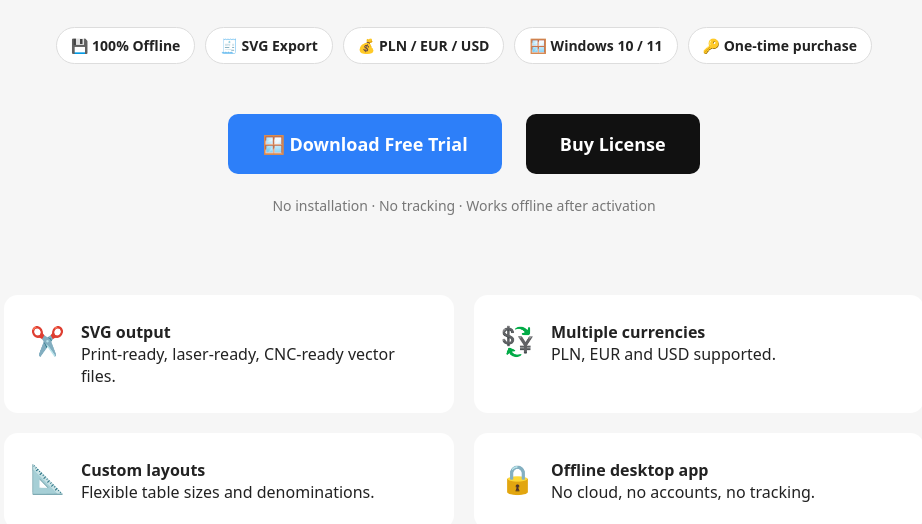
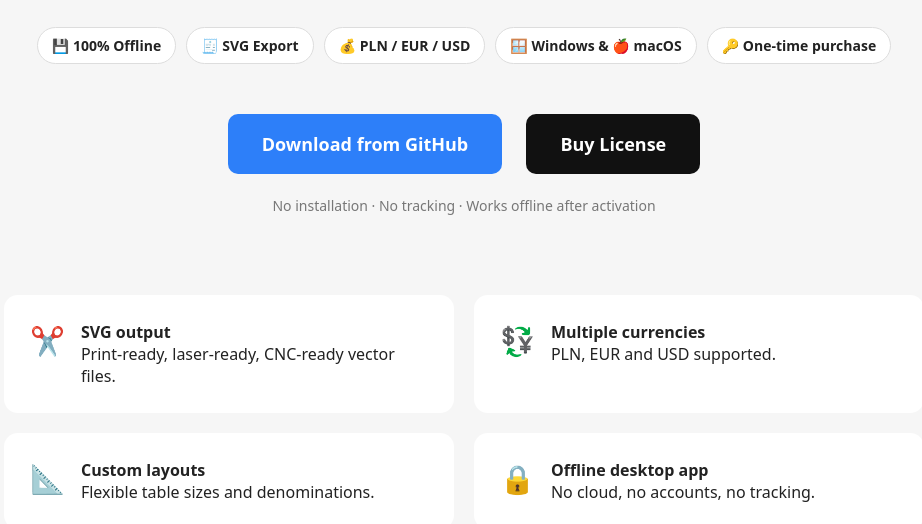
Before and after one commit to lbujas/moneytable, a plain HTML site: page index.html in a window 1280 px wide. Shown: the part 276-800 px from the top of the page, without its empty margins (176-1098 px from the left). Drawn offline with Linux system fonts and the light colour scheme.

Commit message:
Update index.html

```diff
--- a/index.html
+++ b/index.html
@@ -6,9 +6,7 @@
     <meta name="viewport" content="width=device-width, initial-scale=1.0">
 
     <style>
-        * {
-            box-sizing: border-box;
-        }
+        * { box-sizing: border-box; }
 
         body {
             font-family: system-ui, -apple-system, BlinkMacSystemFont, "Segoe UI", sans-serif;
@@ -75,15 +73,8 @@
             box-shadow: 0 12px 30px rgba(0,0,0,0.15);
         }
 
-        .btn-download {
-            background: #2d7ff9;
-            color: #fff;
-        }
-
-        .btn-buy {
-            background: #111;
-            color: #fff;
-        }
+        .btn-download { background: #2d7ff9; color: #fff; }
+        .btn-buy { background: #111; color: #fff; }
 
         .subtext {
             font-size: 14px;
@@ -108,9 +99,7 @@
             align-items: flex-start;
         }
 
-        .feature .icon {
-            font-size: 28px;
-        }
+        .feature .icon { font-size: 28px; }
 
         footer {
             margin-top: 100px;
@@ -119,13 +108,8 @@
         }
 
         @media (max-width: 760px) {
-            h1 {
-                font-size: 40px;
-            }
-
-            .features {
-                grid-template-columns: 1fr;
-            }
+            h1 { font-size: 40px; }
+            .features { grid-template-columns: 1fr; }
         }
     </style>
 </head>
@@ -144,14 +128,13 @@
         <span class="badge">💾 100% Offline</span>
         <span class="badge">🧾 SVG Export</span>
         <span class="badge">💰 PLN / EUR / USD</span>
-        <span class="badge">🪟 Windows 10 / 11</span>
+        <span class="badge">🪟 Windows & 🍎 macOS</span>
         <span class="badge">🔑 One-time purchase</span>
     </div>
 
     <div class="buttons">
-        <a class="btn btn-download"
-           href="https://github.com/lbujas/moneytable/releases/download/v1.0.0/MoneyTable_Windows.zip">
-            🪟 Download Free Trial
+        <a id="downloadBtn" class="btn btn-download" href="#">
+            Download
         </a>
 
         <a class="btn btn-buy"
@@ -161,7 +144,7 @@
         </a>
     </div>
 
-    <div class="subtext">
+    <div class="subtext" id="downloadNote">
         No installation · No tracking · Works offline after activation
     </div>
 
@@ -204,5 +187,28 @@
     </footer>
 
 </div>
+
+<script>
+(function () {
+    const ua = navigator.userAgent.toLowerCase();
+    const btn = document.getElementById("downloadBtn");
+    const note = document.getElementById("downloadNote");
+
+    if (ua.includes("win")) {
+        btn.href = "https://github.com/lbujas/moneytable/releases/download/v1.0.0/MoneyTable_Windows.zip";
+        btn.textContent = "🪟 Download for Windows";
+    }
+    else if (ua.includes("mac")) {
+        btn.href = "https://github.com/lbujas/moneytable/releases/download/v1.0.0/MoneyTable_macOS.zip";
+        btn.textContent = "🍎 Download for macOS";
+        note.textContent = "macOS: first launch → right-click the app → Open (Gatekeeper)";
+    }
+    else {
+        btn.href = "https://github.com/lbujas/moneytable/releases/tag/v1.0.0";
+        btn.textContent = "Download from GitHub";
+    }
+})();
+</script>
+
 </body>
 </html>
```
